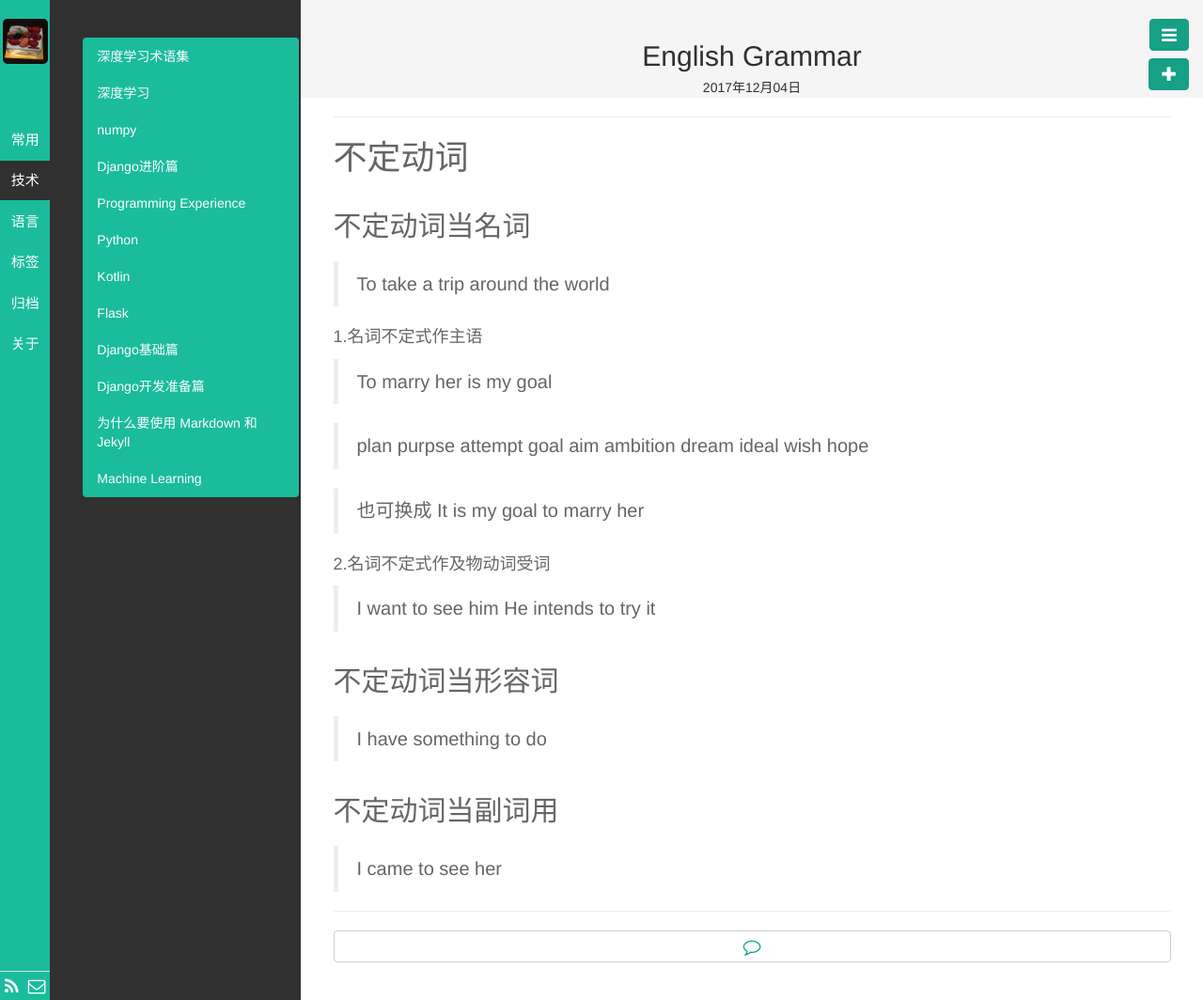
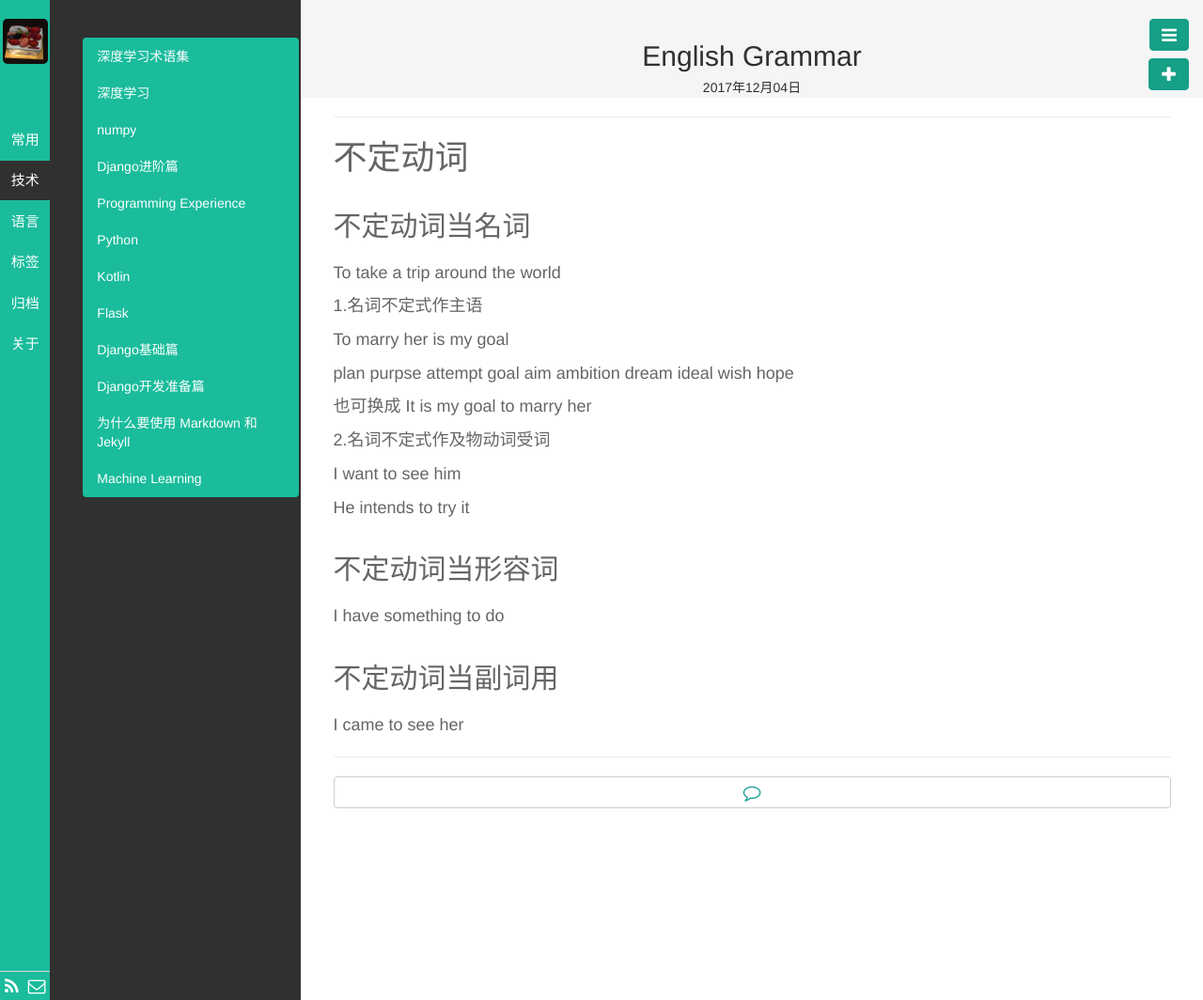
Before and after one commit to kyoyo/kyoyo.github.io, a Jekyll site: the page built from _posts/语言/2017-12-04-English-Grammar.md, in a window 1280 px wide. Shown: the whole page at 94% size. Built offline with Jekyll 4.4.1, drawn with Linux system fonts in a browser that asks for light colours; Markdown is read by kramdown in place of the engine named in the settings.

```diff
--- a/_posts/语言/2017-12-04-English-Grammar.md
+++ b/_posts/语言/2017-12-04-English-Grammar.md
@@ -14,27 +14,28 @@ description:
 ## 不定动词当名词
 
 
->To take a trip around the world
+To take a trip around the world
 
-  1.名词不定式作主语
+1.名词不定式作主语
 
->To marry her is my goal
+To marry her is my goal
 
->plan purpse attempt goal aim ambition dream ideal wish hope
+plan purpse attempt goal aim ambition dream ideal wish hope
 
->也可换成  It is my goal to marry her
+也可换成  It is my goal to marry her
 
 
-  2.名词不定式作及物动词受词
+2.名词不定式作及物动词受词
 
->I want to see him
->He intends to try it
+I want to see him
+
+He intends to try it
 
 
 ## 不定动词当形容词
 
->I have something to do
+I have something to do
 
 ## 不定动词当副词用
 
->I came to see her
+I came to see her
```
